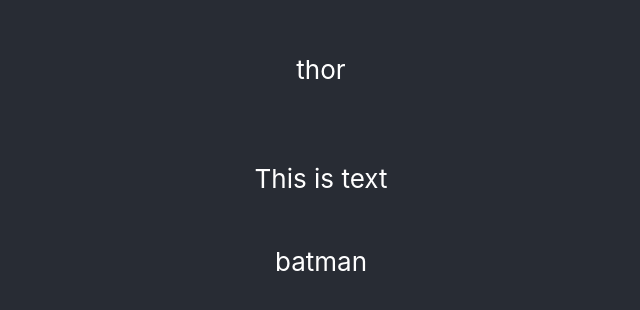
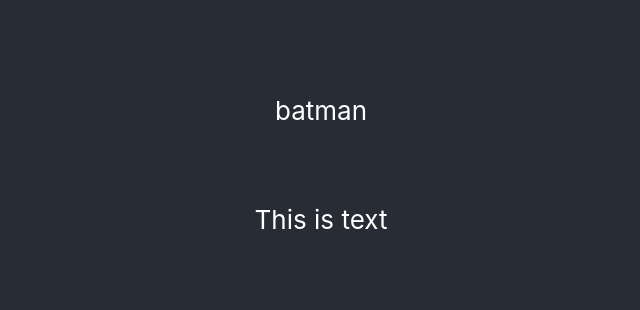
Before and after one commit to coryjbergquist/random-superhero, a React (Create React App) app: page / in a window 1280 px wide. Shown: the part 248-558 px from the top of the page, without its empty margins (319-959 px from the left). Built offline with nearby package versions, Linux system fonts and the light colour scheme.

Commit message:
remove test file for hero names

```diff
--- a/src/App.js
+++ b/src/App.js
@@ -1,6 +1,5 @@
 import React, { Component } from 'react';
 import './App.css';
-import hi from './containers/test'
 import SuperHeroNamesContainer from './containers/SuperHeroNamesContainer'
 
 class App extends Component {
@@ -14,9 +13,6 @@ class App extends Component {
           <p>
             This is text
           </p>
-          <p>
-          {hi.names[Math.floor(Math.random() * hi.names.length)]}
-          </p>
         </header>
       </div>
     );
--- a/src/containers/test.js
+++ /dev/null
@@ -1,3 +0,0 @@
-const hi = {names: ["superman", "batman", "thor", "iron man", "dr. strange", "spiderman", "aquaman"], age: "1 million"}
-
-export default hi
```
